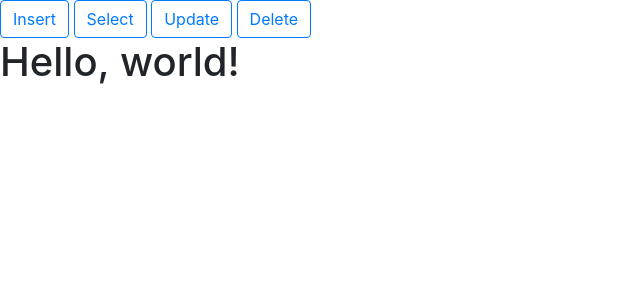
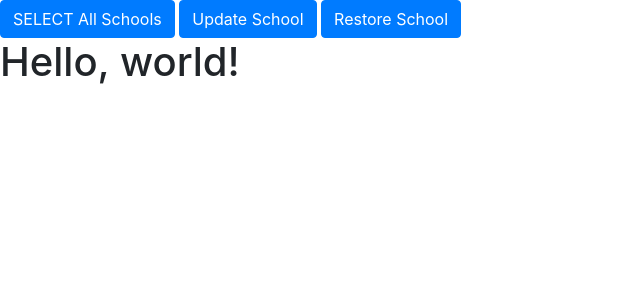
Before and after one commit to pwasal3/CollegeAdvising, a Django app: page / in a window 1280 px wide. Shown: the part 56-356 px from the top of the page, without its empty margins (0-640 px from the left). Run offline with Django 3.2, Linux system fonts and the light colour scheme; some libraries are stand-ins or nearby versions.

Commit message:
initial demo code

```diff
--- a/website/templates/index.html
+++ b/website/templates/index.html
@@ -10,7 +10,7 @@
     <link rel="stylesheet" href="https://stackpath.bootstrapcdn.com/bootstrap/4.3.1/css/bootstrap.min.css"
         integrity="sha384-ggOyR0iXCbMQv3Xipma34MD+dH/1fQ784/j6cY/iJTQUOhcWr7x9JvoRxT2MZw1T" crossorigin="anonymous">
 
-    <title>Hello, world!</title>
+    <title>College Advising</title>
 </head>
 
 <body>
@@ -52,10 +52,10 @@
         </div>
     </nav>
 
-    <button type="button" class="btn btn-outline-primary">Insert</button>
-    <button type="button" class="btn btn-outline-primary">Select</button>
-    <button type="button" class="btn btn-outline-primary">Update</button>
-    <button type="button" class="btn btn-outline-primary">Delete</button>
+    <a class="btn btn-primary" href="http://pwasal3.web.illinois.edu/allschools" role="button">SELECT All Schools</a>
+    <a class="btn btn-primary" href="http://pwasal3.web.illinois.edu/updateSchoolName" role="button">Update School</a>
+    <a class="btn btn-primary" href="http://pwasal3.web.illinois.edu/restoreSchoolName" role="button">Restore School</a>
+
 
     <h1>Hello, world!</h1>
 
--- a/website/urls.py
+++ b/website/urls.py
@@ -2,5 +2,8 @@ from django.urls import path
 from . import views
 
 urlpatterns = [
-    path('', views.index, name = 'index')
+    path('', views.index, name = 'index'),
+    path('allschools', views.all_schools, name = 'all_schools'),
+    path('updateSchoolName', views.updateSchoolName1, name = 'updateSchoolName'),
+    path('restoreSchoolName', views.updateSchoolName2, name = 'restoreSchoolName')
 ]
--- a/website/views.py
+++ b/website/views.py
@@ -1,6 +1,22 @@
 from django.shortcuts import render
 from django.http import HttpResponse
+
+from website.service import getSchools, getUsers, updateSchoolName, restoreSchoolName
 
 def index(request):
     return HttpResponse(render(request, 'index.html'))
 # Create your views here.
+def all_schools(request):
+    users = getSchools()
+    res = ""
+    for user in users:
+        res += str(user.id) + ", " + user.name + "</br>"
+    return HttpResponse(res)
+
+def updateSchoolName1(request):
+    res = updateSchoolName()
+    return HttpResponse(res)
+
+def updateSchoolName2(request):
+    res = restoreSchoolName()
+    return HttpResponse(res)
```
Also changed, not shown: website/models.py (+7 -0 lines), website/service.py (+13 -1 lines).
